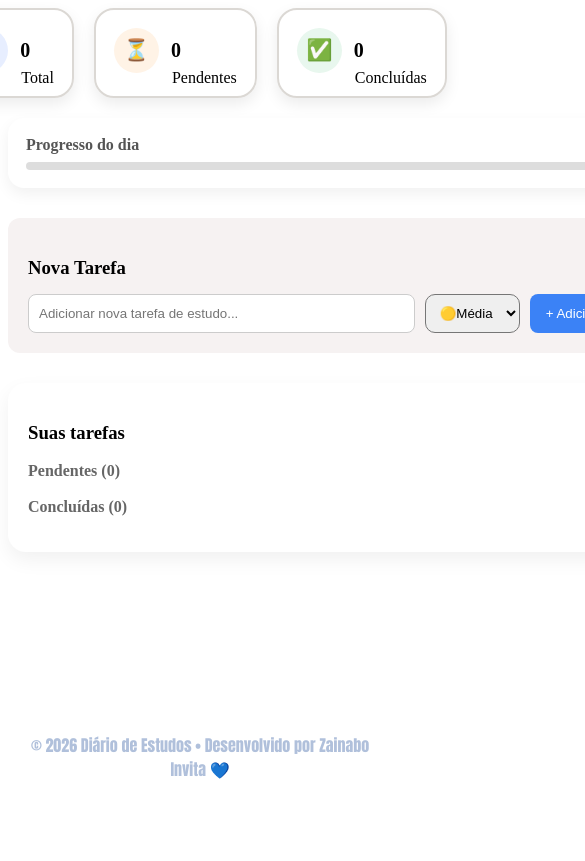
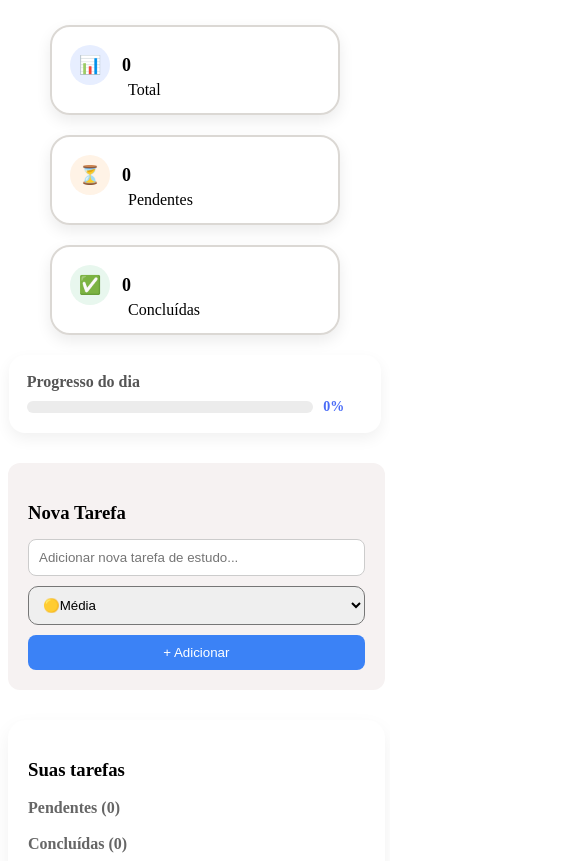
Before and after one commit to ZainaboInvita/Diario-de-Estudos, a plain HTML site: page index.html in a window 390 px wide. Shown: the part 190-1051 px from the top of the page, 585 px wide, since content can reach past the window. Before the commit the page ends 971 px from the top, so only its background shows below. Drawn offline with nearby package versions, Linux system fonts and the light colour scheme.

Commit message:
Actualizado V2

```diff
--- a/index.html
+++ b/index.html
@@ -44,11 +44,15 @@
 
 <div class="progresso">
   <p>Progresso do dia</p>
-  <div class="barra">
-    <div id="barraInterna"></div>
+  <div class="linha-progresso">
+    <div class="barra">
+      <div id="barraInterna"></div>
+    </div>
+    <span id="percentagem">0%</span>
   </div>
-  <span id="percentagem">0%</span>
 </div>
+
+
 
 <section class="add-tarefa">
 
--- a/script.js
+++ b/script.js
@@ -78,9 +78,6 @@ function atualizarContagem() {
   document.getElementById("barraInterna").style.width = percent + "%";
 }
 
+function atualizarContagem() {
 
-if (check.checked) {
-  item.style.opacity = "0.6";
-} else {
-  item.style.opacity = "1";
 }
--- a/style.css
+++ b/style.css
@@ -7,19 +7,22 @@
   margin: auto;
   text-align: center;
   width: 100px;
-  height: 50px;
+  height: auto;
   margin-top: 50px;
+  max-width: 30%;
 }
 
 .estatistica {
   display: flex;
   justify-content: center;
   gap: 20px;
+  flex-wrap: wrap;
   margin-top: 40px;
 }
 
 .card {
-  width: 250px;
+  width: 100%;
+  max-width: 250px;
   height: 50px;
   padding: 18px;
   text-align: center;
@@ -77,7 +80,8 @@
   background: #f6f2f2;
   padding: 20px;
   border-radius: 12px;
-  width: 600px;
+  max-width: 600px;
+  width: 90%;
   margin: 30px auto;
 }
 
@@ -115,16 +119,14 @@
   background: #2563eb;
 }
 
-
-/* ===== PROGRESSO ===== */
-
 .progresso {
   background: white;
-  width: 600px;
+  max-width: 600px;
+  width: 90%;
   margin: 20px auto;
   padding: 18px;
   border-radius: 16px;
-  box-shadow: 0 6px 15px rgba(0,0,0,0.06);
+  box-shadow: 0 6px 15px rgba(0, 0, 0, 0.06);
 }
 
 .progresso p {
@@ -134,12 +136,158 @@
 }
 
 .barra {
-  width: 100%;
+  flex: 1;
+
   height: 8px;
   background: #ececec;
   border-radius: 20px;
   overflow: hidden;
-  margin-top: 6px;
+}
+
+.titulo {
+  text-align: center;
+}
+
+.livro {
+  display: block;
+  margin: auto;
+  text-align: center;
+  width: 100px;
+  height: auto;
+  margin-top: 50px;
+  max-width: 30%;
+}
+
+.estatistica {
+  display: flex;
+  justify-content: center;
+  gap: 20px;
+  flex-wrap: wrap;
+  margin-top: 40px;
+}
+
+.card {
+  width: 100%;
+  max-width: 250px;
+  height: 50px;
+  padding: 18px;
+  text-align: center;
+  box-shadow: 0 6px 15px rgba(0, 0, 0, 0.08);
+  border-radius: 20px;
+  border: 2px solid #dbd8d4;
+}
+
+.topo {
+  display: flex;
+  align-items: center;
+  gap: 12px;
+  justify-content: flex-start;
+}
+
+.icon {
+  width: 45px;
+  height: 45px;
+  border-radius: 50%;
+
+  display: flex;
+  align-items: center;
+  justify-content: center;
+
+  font-size: 21px;
+}
+
+.azul {
+  background-color: #e7eeff;
+  color: #4a6cf7;
+}
+
+.laranja {
+  background-color: #fff3e6;
+  color: #f59e0b;
+}
+
+.verde {
+  background-color: #e8f7ee;
+  color: #22c55e;
+}
+
+.card h2 {
+  margin: 0;
+  font-size: 20px;
+}
+
+.classificacao {
+  text-align: left;
+  margin-left: 58px;
+  transform: translateY(-20px);
+}
+
+.add-tarefa {
+  background: #f6f2f2;
+  padding: 20px;
+  border-radius: 12px;
+  max-width: 600px;
+  width: 90%;
+  margin: 30px auto;
+}
+
+.subtitulo {
+  margin-bottom: 15px;
+}
+
+.linha-tarefa {
+  display: flex;
+  gap: 10px;
+}
+
+.linha-tarefa input {
+  flex: 1;
+  padding: 10px;
+  border-radius: 8px;
+  border: 1px solid #ccc;
+}
+
+.linha-tarefa select {
+  padding: 10px;
+  border-radius: 10px;
+}
+
+.linha-tarefa button {
+  background: #3b82f6;
+  color: white;
+  border: none;
+  padding: 10px 16px;
+  border-radius: 8px;
+  cursor: pointer;
+}
+
+.linha-tarefa button:hover {
+  background: #2563eb;
+}
+
+.progresso {
+  background: white;
+  max-width: 600px;
+  width: 90%;
+  margin: 20px auto;
+  padding: 18px;
+  border-radius: 16px;
+  box-shadow: 0 6px 15px rgba(0, 0, 0, 0.06);
+}
+
+.progresso p {
+  margin: 0 0 8px 0;
+  font-weight: 600;
+  color: #555;
+}
+
+.barra {
+  flex: 1;
+
+  height: 8px;
+  background: #ececec;
+  border-radius: 20px;
+  overflow: hidden;
 }
 
 #barraInterna {
@@ -150,19 +298,29 @@
 }
 
 #percentagem {
-  float: right;
   font-size: 13px;
   color: #777;
-  margin-top: 6px;
+
+  min-width: 40px;
+  white-space: nowrap;
+  flex-shrink: 0;
+}
+
+.linha-progresso {
+  display: flex;
+  align-items: center;
+  gap: 10px;
+  width: 100%;
 }
 
 .lista-tarefas {
   background: white;
-  width: 600px;
+  max-width: 600px;
+  width: 90%;
   margin: 20px auto;
   padding: 20px;
   border-radius: 18px;
-  box-shadow: 0 8px 20px rgba(0,0,0,0.06);
+  box-shadow: 0 8px 20px rgba(0, 0, 0, 0.06);
 }
 
 .lista-tarefas h3 {
@@ -219,6 +377,132 @@
   opacity: 1;
 }
 
+.conteudo {
+  flex: 1;
+}
+
+.tituloTarefa {
+  font-weight: 600;
+  display: block;
+  margin-bottom: 4px;
+}
+
+@media (max-width: 600px) {
+  .linha-tarefa {
+    flex-direction: column;
+  }
+
+  .linha-tarefa button {
+    width: 100%;
+  }
+
+  .icon {
+    width: 40px;
+    height: 40px;
+    font-size: 18px;
+  }
+
+  .card h2 {
+    font-size: 18px;
+  }
+}
+
+
+.linha-progresso {
+  display: flex;          /* barra e texto na mesma linha */
+  align-items: center;    /* centraliza verticalmente */
+  gap: 10px;              /* espaço entre barra e percentagem */
+  width: 100%;
+}
+
+.barra {
+  flex: 1;                /* barra ocupa todo espaço disponível */
+  height: 12px;
+  background-color: #ececec;
+  border-radius: 20px;
+  overflow: hidden;
+}
+
+#barraInterna {
+  width: 0%;              /* JS vai atualizar */
+  height: 100%;
+  background: linear-gradient(90deg, #4a6cf7, #6ea8ff);
+  transition: width 0.4s ease;
+}
+
+#percentagem {
+  width: 40px;            /* tamanho fixo do texto */
+  text-align: left;
+  font-size: 14px;
+  font-weight: 600;
+  color: #4a6cf7;
+  display: inline-block;
+}
+
+
+.lista-tarefas {
+  background: white;
+  max-width: 600px;
+  width: 90%;
+  margin: 20px auto;
+  padding: 20px;
+  border-radius: 18px;
+  box-shadow: 0 8px 20px rgba(0, 0, 0, 0.06);
+}
+
+.lista-tarefas h3 {
+  margin-bottom: 15px;
+}
+
+.lista-tarefas p {
+  margin: 18px 0 6px;
+  font-weight: 600;
+  color: #666;
+}
+
+.item {
+  list-style: none;
+
+  background: #f8f6f4;
+  padding: 14px;
+  border-radius: 14px;
+  margin-bottom: 12px;
+
+  display: flex;
+  align-items: center;
+  gap: 12px;
+
+  border: 2px solid #eee;
+  transition: 0.2s;
+}
+
+.item:hover {
+  border-color: #ddd;
+}
+
+.item input[type="checkbox"] {
+  width: 18px;
+  height: 18px;
+  cursor: pointer;
+}
+
+.item span {
+  flex: 1;
+}
+
+.apagar {
+  background: none;
+  border: none;
+  font-size: 16px;
+  cursor: pointer;
+
+  opacity: 0;
+  transition: 0.2s;
+}
+
+.item:hover .apagar {
+  opacity: 1;
+}
 
 .conteudo {
   flex: 1;
@@ -230,174 +514,30 @@
   margin-bottom: 4px;
 }
 
+@media (max-width: 600px) {
+  .linha-tarefa {
+    flex-direction: column;
+  }
 
-.footer{
-  text-align: center;
-  padding: 10px 10px 10px 20px;
-  color: #b0c0db;
-   margin-top:155px;
-   height: 30px;
-   font-family: Impact, Haettenschweiler, 'Arial Narrow Bold', sans-serif
+  .linha-tarefa button {
+    width: 100%;
+  }
 
+  .icon {
+    width: 40px;
+    height: 40px;
+    font-size: 18px;
+  }
 
-
+  .card h2 {
+    font-size: 18px;
+  }
 }
 
+.footer {
+  text-align: center;
+  padding: 20px;
+  color: #b0c0db;
 
-
-
-
-
-
-
-
-
-
-
-
-
-
-
-
-
-
-
-
-
-
-
-
-
-
-
-
-
-
-
-
-
-
-
-
-
-
-
-
-
-
-
-
-
-
-
-
-
-
-
-
-
-
-
-
-
-
-
-
-
-
-
-
-
-
-
-
-
-
-
-
-
-
-
-
-
-
-
-
-
-
-
-
-
-
-
-
-
-
-
-
-
-
-
-
-
-
-
-
-
-
-
-
-
-
-
-
-
-
-
-
-
-
-
-
-
-
-
-
-
-
-
-
-
-
-
-
-
-
-
-
-
-
-
-
-
-
-
-
-
-
-
-
-.barra {
-  width: 100%;
-  height: 8px;
-  background: #ddd;
-  border-radius: 10px;
-  overflow: hidden;
+  font-family: Impact, Haettenschweiler, "Arial Narrow Bold", sans-serif;
 }
-
-#barraInterna {
-  height: 100%;
-  width: 0%;
-  background: #3b82f6;
-  transition: 0.3s;
-}
```
